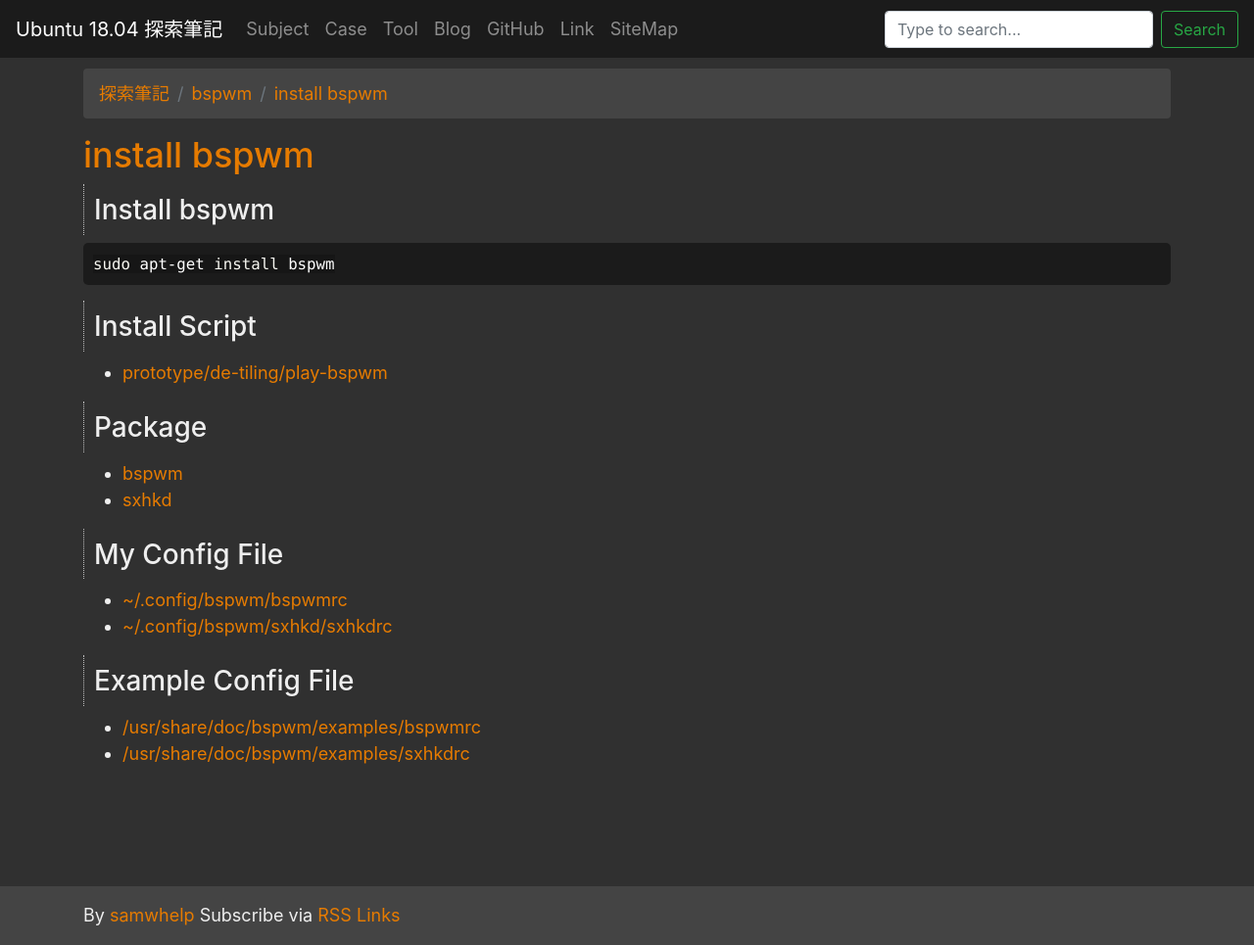
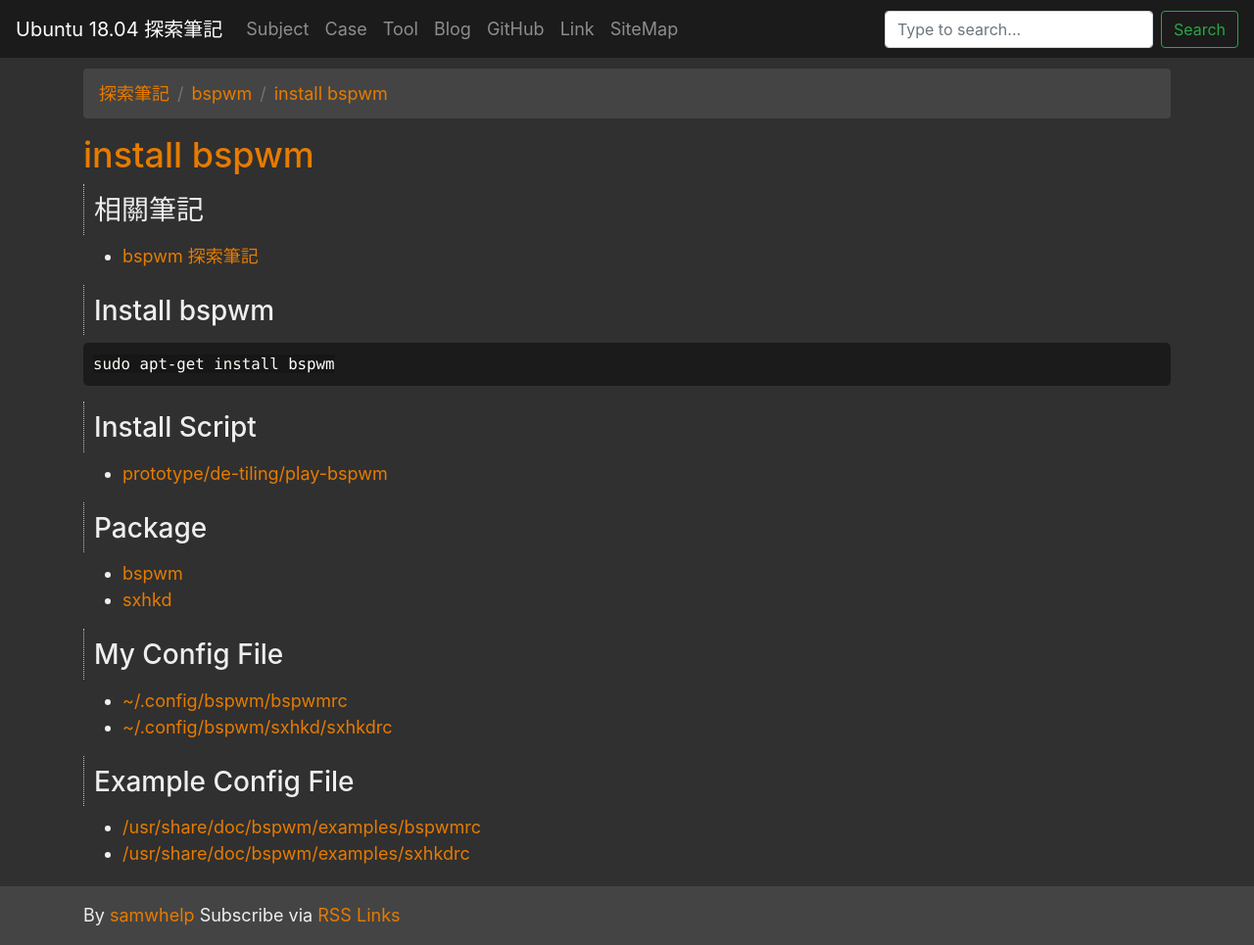
Before and after one commit to samwhelp/note-ubuntu-18.04, a Jekyll site: the page built from read/subject/bspwm/install-bspwm.md, in a window 1280 px wide and 965 px high. Shown: the whole window at 98% size. Built offline with Jekyll 4.4.1, drawn with Linux system fonts in a browser that asks for light colours.

Commit message:
add link

```diff
--- a/read/subject/bspwm/install-bspwm.md
+++ b/read/subject/bspwm/install-bspwm.md
@@ -9,6 +9,11 @@ parent:
   url: '/read/subject/bspwm'
 source_url: '/read/subject/bspwm/install-bspwm.md'
 ---
+
+
+## 相關筆記
+
+* [bspwm 探索筆記](https://samwhelp.github.io/note-about-bspwm/)
 
 
 ## Install bspwm
```
Also changed, not shown: read/subject/bspwm/index.md (+5 -0 lines).
